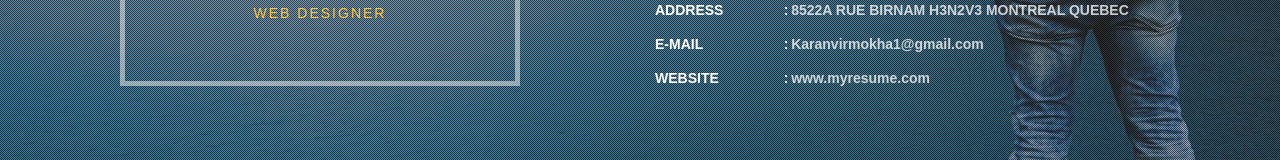
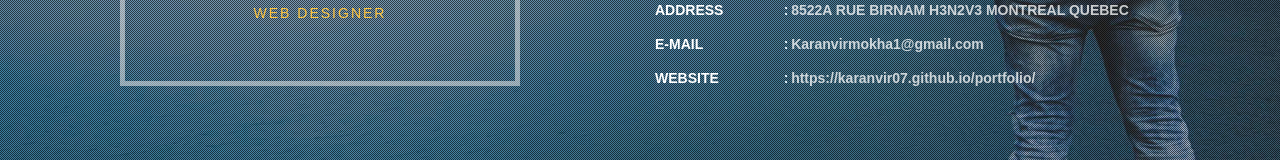
Before and after one commit to Karanvir07/portfolio, a plain HTML site: page index.html in a window 1280 px wide. Shown: the part 440-600 px from the top of the page. Drawn offline with Linux system fonts and the light colour scheme.

Commit message:
Update index.html

```diff
--- a/index.html
+++ b/index.html
@@ -88,7 +88,7 @@ Smartphone Compatible web template, free webdesigns for Nokia, Samsung, LG, Sony
 								<li>
 									<ul class="agileits-address-text">
 										<li class="agile-it-adress-left"><b>WEBSITE</b></li>
-										<li><span>:</span><a href="#">www.myresume.com</a></li>
+										<li><span>:</span><a href="https://karanvir07.github.io/portfolio/">https://karanvir07.github.io/portfolio/</a></li>
 									</ul>
 								</li>
 							</ul>
```
